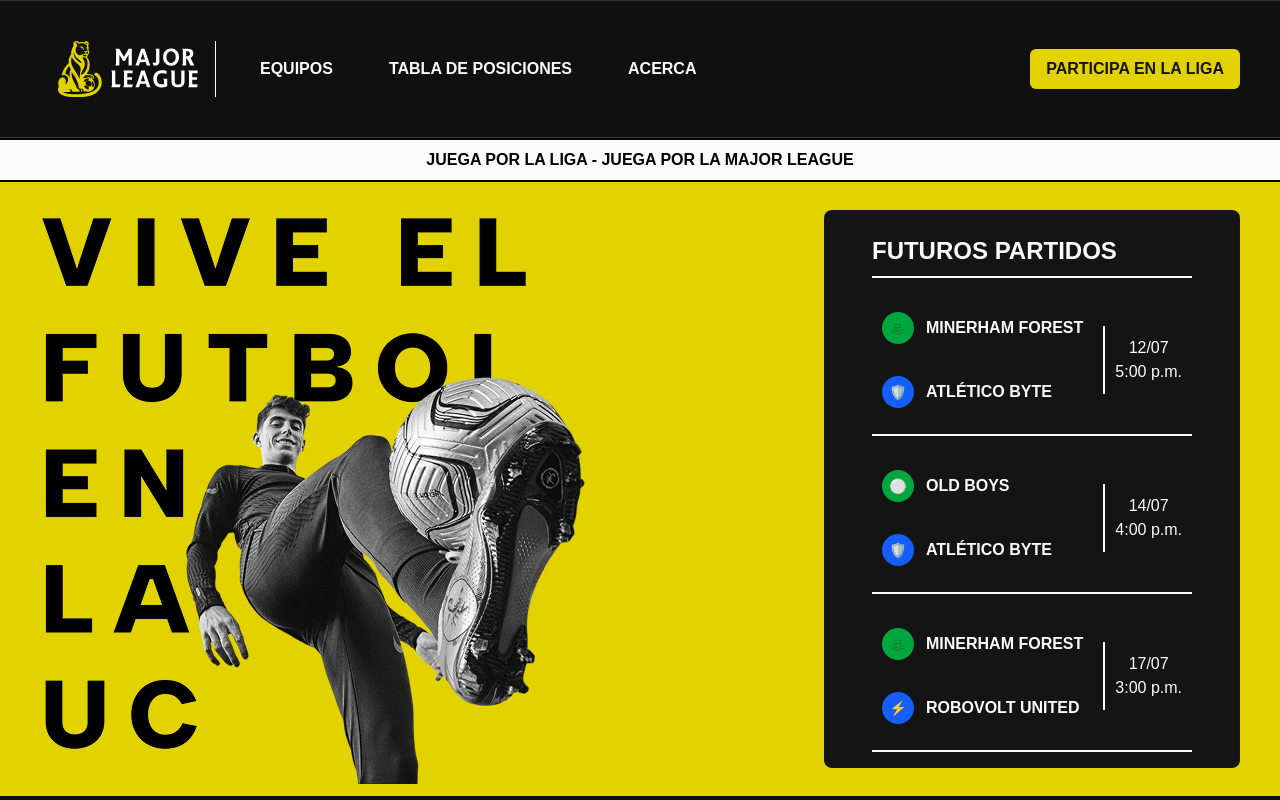
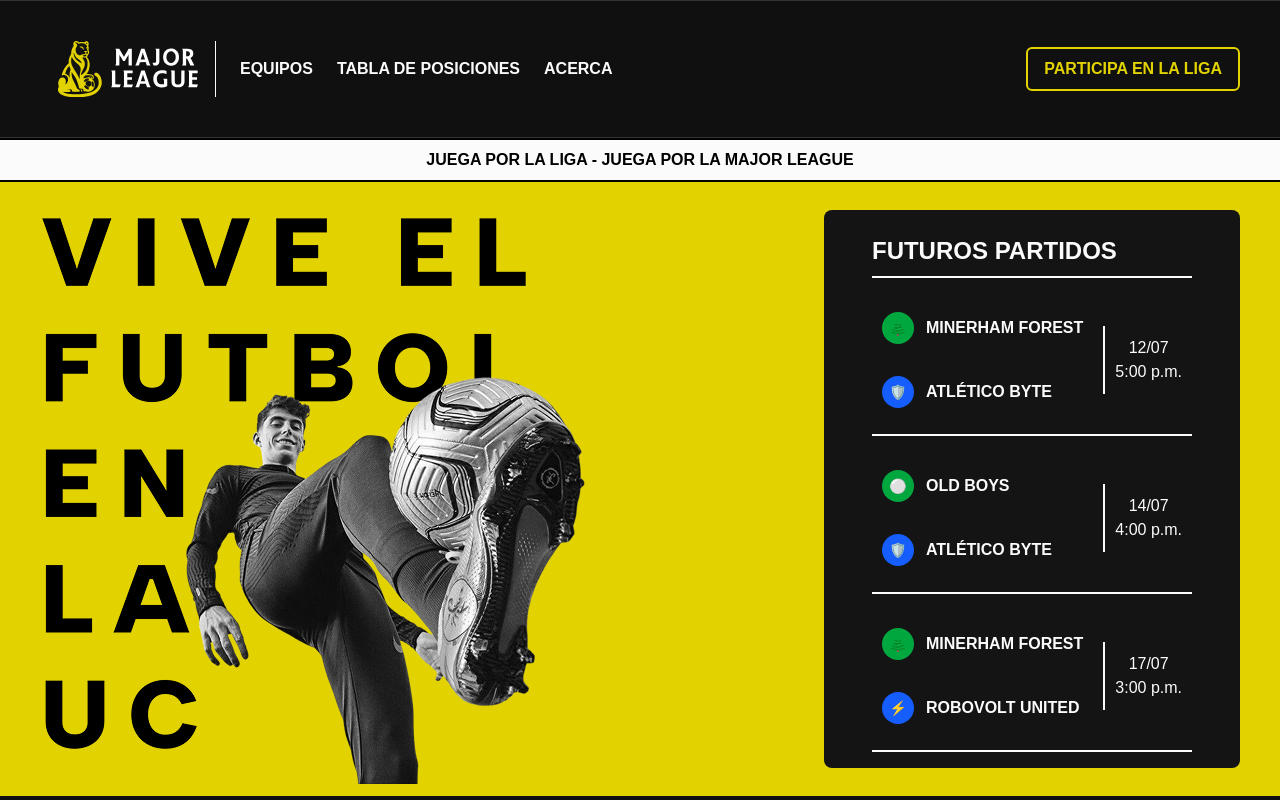
Before and after one commit to open-source-uc/majorleague, a Next.js app: page / in a window 1280 px wide. Shown: the top 800 px of the page. Built offline with nearby package versions, Linux system fonts and the light colour scheme.

Commit message:
refactor(Navbar): improve semantic HTML and accessibility

```diff
--- a/app/components/ui/Navbar.tsx
+++ b/app/components/ui/Navbar.tsx
@@ -7,10 +7,8 @@ import logo from "@/public/assets/logo-horizontal.svg";
 
 function Navbar() {
   return (
-    <div className="border-border-header flex items-center justify-between border-t border-b p-10">
-      <div className="flex items-center gap-8">
-        <div className="border-foreground h-14 w-44 border-r">
-          <Link href="/">
+    <header className="border-border-header flex items-center justify-between border-t border-b p-10">
+      <Link className="border-foreground h-14 w-44 border-r" href="/">
         <Image
           src={logo}
           alt="logo"
@@ -20,25 +18,32 @@ function Navbar() {
           style={{ height: "56px", width: "176px" }}
         />
       </Link>
-        </div>
-        <div className="flex gap-8">
-          <Link href="/" className="text-md px-3 py-2 font-bold tracking-normal">
+      <nav className="flex-1 px-6">
+        <ul className="flex gap-6">
+          <li>
+            <Link href="/" className="text-md font-bold tracking-normal">
               EQUIPOS
             </Link>
-          <Link href="/" className="text-md px-3 py-2 font-bold tracking-normal">
+          </li>
+          <li>
+            <Link href="/" className="text-md font-bold tracking-normal">
               TABLA DE POSICIONES
             </Link>
-          <Link href="/" className="text-md px-3 py-2 font-bold tracking-normal">
+          </li>
+          <li>
+            <Link href="/" className="text-md font-bold tracking-normal">
               ACERCA
             </Link>
-        </div>
-      </div>
-      <div className="bg-primary rounded-md px-4 py-2">
-        <Link href="/register?from=participa" className="text-md text-background-header font-bold tracking-normal">
+          </li>
+        </ul>
+      </nav>
+      <Link
+        href="/register?from=participa"
+        className="text-primary text-md border-primary rounded-md border-2 border-solid px-4 py-2 font-bold tracking-normal"
+      >
         PARTICIPA EN LA LIGA
       </Link>
-      </div>
-    </div>
+    </header>
   );
 }
 
--- a/app/layout.tsx
+++ b/app/layout.tsx
@@ -29,9 +29,7 @@ export default function RootLayout({
         <link rel="preload" href="/assets/logo-horizontal.svg" as="image" type="image/svg+xml" />
       </head>
       <body className="grid min-h-screen grid-rows-[auto_1fr_auto]">
-        <header>
-          <Navbar />
-        </header>
+        <Navbar />
         <main>{children}</main>
         <footer>
           <Footer />
```
Lines whose indentation alone changed are shown as unchanged.
